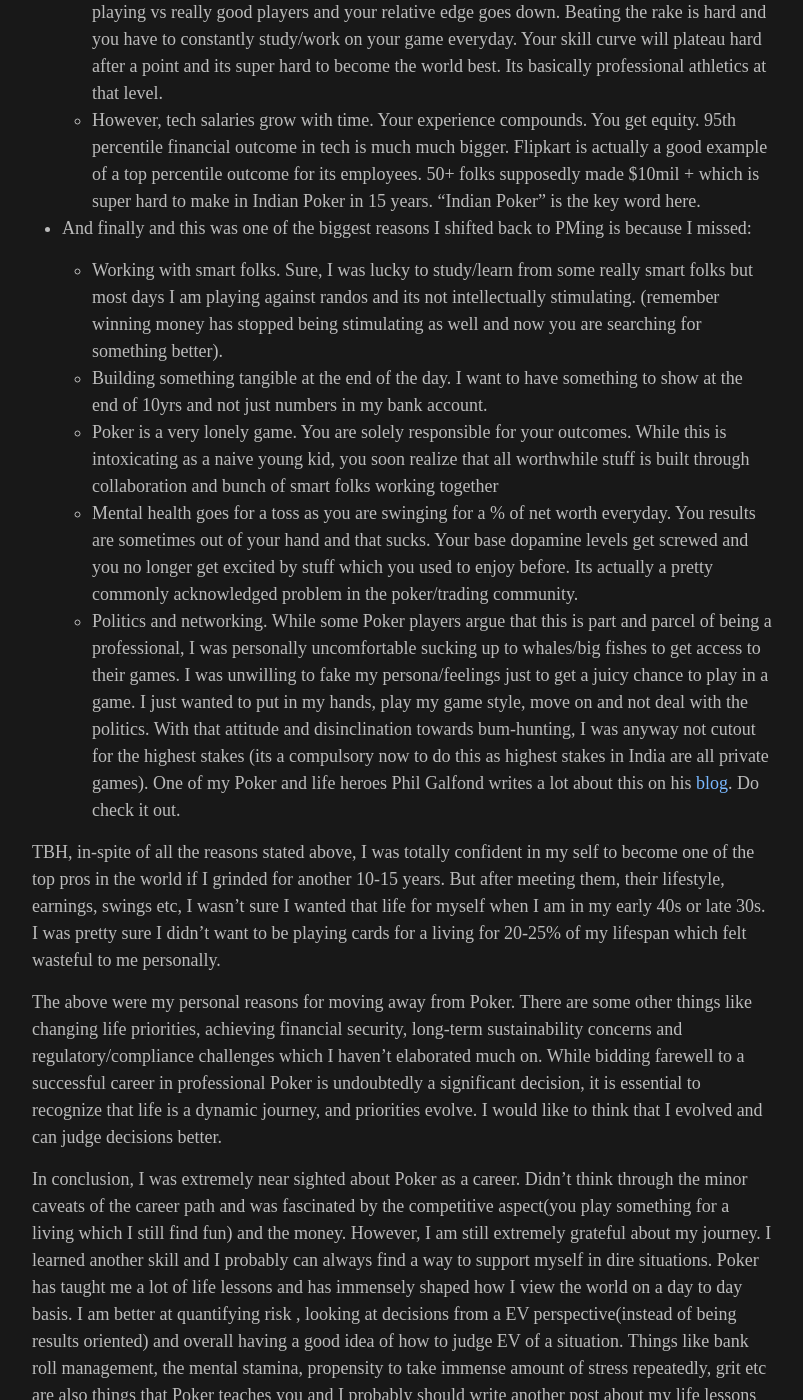
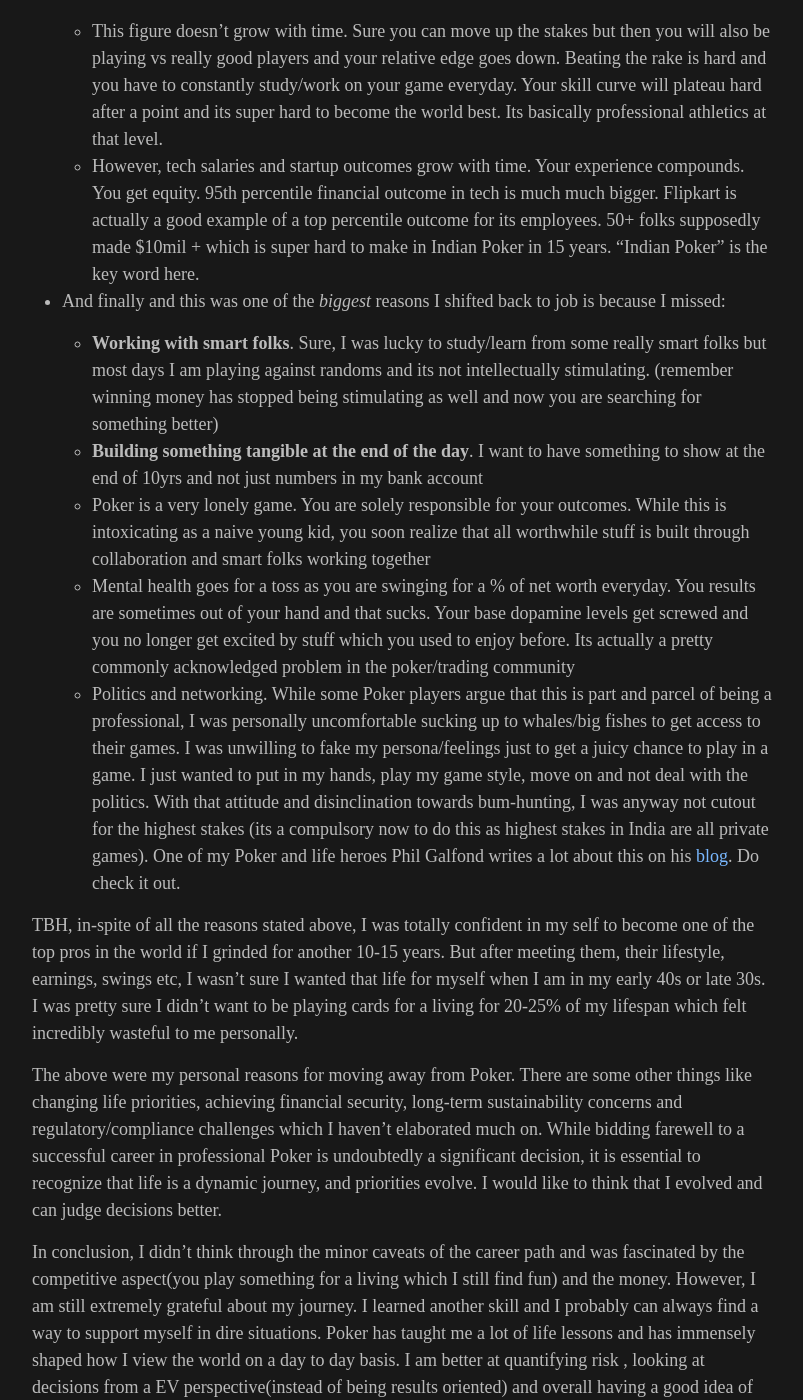
Before and after one commit to r-nikhil/r-nikhil.github.io, a Jekyll site: the page built from _posts/2023-11-12-quitting-fulltime-poker.md, in a window 1280 px wide and 1400 px high, scrolled down 1457 px. Shown: the whole window, without its empty margins (238-1041 px from the left). Built offline with Jekyll 4.4.1, drawn with Linux system fonts in a browser that asks for light colours; some of the changed text lies outside the part shown.

Commit message:
typo fixes

```diff
--- a/_posts/2023-11-12-quitting-fulltime-poker.md
+++ b/_posts/2023-11-12-quitting-fulltime-poker.md
@@ -18,27 +19,27 @@ I stopped playing full time because both of the above premises turned out to be
 
   - As a Poker player, the main fundamental thing is putting volume(no. of hands played / hour/day/week whatever). Now, you can't be jet setting around the globe and putting in the required hands.
   - *There is a reason professional Poker players are called grinders. Its a grind*.
-  - Moreover, its not at all enough to just play Poker. You need to be at the top shape mentally and physically as the game takes a heavy toll on yourself. This means getting mental coaching session 3x a week, getting theory coaching, hand reviews, etc which is upto 20hrs a week. Its actually way way more hectic schedule than working a simple day job especially given there are no breaks/weekends/festivals etc.
+  - Moreover, its not at all enough to just play Poker. You need to be at the top shape mentally and physically as the game takes a heavy toll on yourself. This means getting mental coaching session 3x a week, getting theory coaching, hand reviews, etc which is up to 20hrs a week. Its actually way way more hectic schedule than working a simple day job especially given there are no breaks/weekends/festivals etc.
     - But all of the above sacrifice is worth it because you are also making 10x your day job. Right? Not really. Let me explain in the next section.
 
 - The 95th percentile Poker income is about $200-250k. While this number looks big on paper(relative to what they pay at Flipkart), there are some caveats. Also, when you suddenly start making 10x your previous income, it clouds your judgment. Its hard to think long term.
 
   - This figure doesn't grow with time. Sure you can move up the stakes but then you will also be playing vs really good players and your relative edge goes down. Beating the rake is hard and you have to constantly study/work on your game everyday. Your skill curve will plateau hard after a point and its super hard to become the world best. Its basically professional athletics at that level.
-  - However, tech salaries grow with time. Your experience compounds. You get equity. 95th percentile financial outcome in tech is much much bigger. Flipkart is actually a good example of a top percentile outcome for its employees. 50+ folks supposedly made $10mil + which is super hard to make in Indian Poker in 15 years. "Indian Poker" is the key word here.
+  - However, tech salaries and startup outcomes grow with time. Your experience compounds. You get equity. 95th percentile financial outcome in tech is much much bigger. Flipkart is actually a good example of a top percentile outcome for its employees. 50+ folks supposedly made $10mil + which is super hard to make in Indian Poker in 15 years. "Indian Poker" is the key word here.
 
-- And finally and this was one of the biggest reasons I shifted back to PMing is because I missed:
+- And finally and this was one of the *biggest* reasons I shifted back to job is because I missed:
 
-  - Working with smart folks. Sure, I was lucky to study/learn from some really smart folks but most days I am playing against randos and its not intellectually stimulating. (remember winning money has stopped being stimulating as well and now you are searching for something better).
-  - Building something tangible at the end of the day. I want to have something to show at the end of 10yrs and not just numbers in my bank account.
-  - Poker is a very lonely game. You are solely responsible for your outcomes. While this is intoxicating as a naive young kid, you soon realize that all worthwhile stuff is built through collaboration and bunch of smart folks working together
-  - Mental health goes for a toss as you are swinging for a % of net worth everyday. You results are sometimes out of your hand and that sucks. Your base dopamine levels get screwed and you no longer get excited by stuff which you used to enjoy before. Its actually a pretty commonly acknowledged problem in the poker/trading community.
+  - **Working with smart folks**. Sure, I was lucky to study/learn from some really smart folks but most days I am playing against randoms and its not intellectually stimulating. (remember winning money has stopped being stimulating as well and now you are searching for something better)
+  - **Building something tangible at the end of the day**. I want to have something to show at the end of 10yrs and not just numbers in my bank account
+  - Poker is a very lonely game. You are solely responsible for your outcomes. While this is intoxicating as a naive young kid, you soon realize that all worthwhile stuff is built through collaboration and smart folks working together
+  - Mental health goes for a toss as you are swinging for a % of net worth everyday. You results are sometimes out of your hand and that sucks. Your base dopamine levels get screwed and you no longer get excited by stuff which you used to enjoy before. Its actually a pretty commonly acknowledged problem in the poker/trading community
   - Politics and networking. While some Poker players argue that this is part and parcel of being a professional, I was personally uncomfortable sucking up to whales/big fishes to get access to their games. I was unwilling to fake my persona/feelings just to get a juicy chance to play in a game. I just wanted to put in my hands, play my game style, move on and not deal with the politics. With that attitude and disinclination towards bum-hunting, I was anyway not cutout for the highest stakes (its a compulsory now to do this as highest stakes in India are all private games). One of my Poker and life heroes Phil Galfond writes a lot about this on his [blog](https://newsletter.philgalfond.com/). Do check it out.
 
-TBH, in-spite of all the reasons stated above, I was totally confident in my self to become one of the top pros in the world if I grinded for another 10-15 years. But after meeting them, their lifestyle, earnings, swings etc, I wasn't sure I wanted that life for myself when I am in my early 40s or late 30s. I was pretty sure I didn't want to be playing cards for a living for 20-25% of my lifespan which felt wasteful to me personally.
+TBH, in-spite of all the reasons stated above, I was totally confident in my self to become one of the top pros in the world if I grinded for another 10-15 years. But after meeting them, their lifestyle, earnings, swings etc, I wasn't sure I wanted that life for myself when I am in my early 40s or late 30s. I was pretty sure I didn't want to be playing cards for a living for 20-25% of my lifespan which felt incredibly wasteful to me personally.
 
 The above were my personal reasons for moving away from Poker. There are some other things like changing life priorities, achieving financial security, long-term sustainability concerns and regulatory/compliance challenges which I haven't elaborated much on. While bidding farewell to a successful career in professional Poker is undoubtedly a significant decision, it is essential to recognize that life is a dynamic journey, and priorities evolve. I would like to think that I evolved and can judge decisions better.
 
-In conclusion, I was extremely near sighted about Poker as a career. Didn't think through the minor caveats of the career path and was fascinated by the competitive aspect(you play something for a living which I still find fun) and the money. However, I am still extremely grateful about my journey. I learned another skill and I probably can always find a way to support myself in dire situations. Poker has taught me a lot of life lessons and has immensely shaped how I view the world on a day to day basis. I am better at quantifying risk , looking at decisions from a EV perspective(instead of being results oriented) and overall having a good idea of how to judge EV of a situation. Things like bank roll management, the mental stamina, propensity to take immense amount of stress repeatedly, grit etc are also things that Poker teaches you and I probably should write another post about my life lessons from the game if enough people ask me that question IRL.🤣
+In conclusion, I didn't think through the minor caveats of the career path and was fascinated by the competitive aspect(you play something for a living which I still find fun) and the money. However, I am still extremely grateful about my journey. I learned another skill and I probably can always find a way to support myself in dire situations. Poker has taught me a lot of life lessons and has immensely shaped how I view the world on a day to day basis. I am better at quantifying risk , looking at decisions from a EV perspective(instead of being results oriented) and overall having a good idea of how to judge EV of a situation. Things like bank roll management, the mental stamina, propensity to take immense amount of stress repeatedly, grit etc are also things that Poker teaches you and I probably should write another post about my life lessons from the game if enough people ask me that question IRL.🤣
 
 If you liked this, checkout my other posts on building a business in Poker and how to think about bundling games:
 
```
Also changed, not shown: other parts of _posts/2023-11-12-quitting-fulltime-poker.md (+1 -0 lines), _posts/2022-08-09-tornado-cash-block.md (+5 -5 lines), _posts/2022-08-14-paradigm-ctf-prep.md (deleted, +0 -44 lines), _posts/2022-8-15-defi-derivatives.md (+3 -2 lines), _posts/2022-9-1-my-take-crypto.md (+1 -1 lines), _posts/2023-05-14-evaluating-games.md (+0 -4 lines), _posts/2023-1-26-enhancer-compounder.md (+3 -3 lines).
